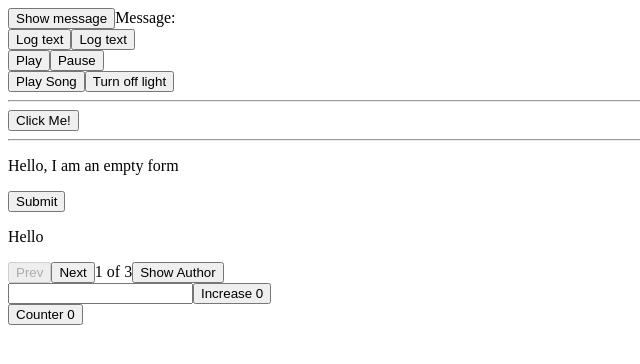
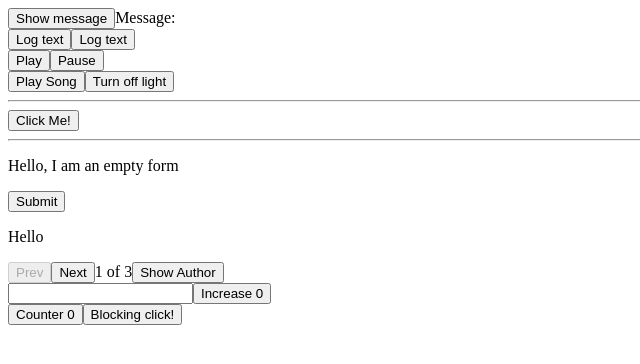
Before and after one commit to Yurimcalex/react-sandbox, a React (Vite) app: page / in a window 1280 px wide. Shown: the top 364 px of the page, without its empty margins (0-640 px from the left). Built offline with nearby package versions, Linux system fonts and the light colour scheme.

Commit message:
ExperimentalCounter - add a button with alert

```diff
--- a/src/ai/ExperimentalCounter.jsx
+++ b/src/ai/ExperimentalCounter.jsx
@@ -8,7 +8,15 @@ export default function ExperimentalCounter() {
 		setCounter(counter + 1);
 	};
 
+	const handleClick1 = () => {
+		alert(counter);
+		setCounter(counter + 1);
+	};
+
 	return (
-		<button onClick={handleClick}>Counter {counter}</button>
+		<div>
+			<button onClick={handleClick}>Counter {counter}</button>
+			<button onClick={handleClick1}>Blocking click!</button>
+		</div>
 	);
 }
```
